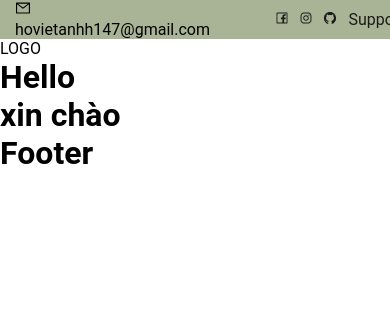
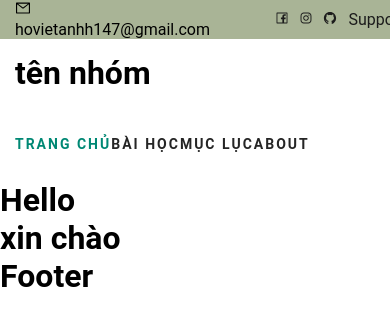
Before and after one commit to AndyAnh174/gdqp-reactjs, a React (Create React App) app: page / in a window 390 px wide. Shown: the top 326 px of the page. Built offline with nearby package versions, Linux system fonts and the light colour scheme.

Commit message:
add responsive and header menu

```diff
--- a/src/pages/users/theme/header/index.js
+++ b/src/pages/users/theme/header/index.js
@@ -1,8 +1,49 @@
-import { memo } from "react";
+import { memo, useState } from "react";
 import "./style.scss";
 import { AiOutlineFacebook, AiOutlineInstagram, AiOutlineGithub, AiOutlineMail } from "react-icons/ai";
+import { ROUTERS } from "utils/router";
+import { Link } from "react-router-dom";
+const Header = () => {
+    const [menus, setMenus] = useState([
+        {
+            name: "Trang chủ",
+            path: ROUTERS.USER.HOME,
+        },
+        {
+            name: "Bài Học",
+            path: ROUTERS.USER.LEARN,
+        },
+        {
+            name: "Mục Lục",
+            path: ROUTERS.USER.TABLE,
+            isShowSubmenu: false,
+            child: [
+                {
 
-const Header = () => {
+                        name: "I.",
+                        path: "",
+
+                },
+                {
+
+                        name: "II.",
+                        path: "",
+
+                },
+                {
+
+                        name: "III.",
+                        path: "",
+
+                },
+            ],
+
+        },
+        {
+            name: "About",
+            path: ROUTERS.USER.ABOUT,
+        },
+    ]);
 
     const handleCopyEmail = () => {
         const email = 'hovietanh147@gmail.com';
@@ -51,11 +92,29 @@ const Header = () => {
                 </div>
             </div>
         </div>
+        <div className="container">
         <div className="row">
             <div className="col-lg-3">
-            LOGO
+                <div className="header-logo">
+                    <h1>tên nhóm</h1>
+                </div>
+            </div>
+            <div className="col-xl-6">
+                <nav className="header-menu">
+                    <ul>
+                        {
+                            menus?.map((menu, menuKey) => (
+                            <li key={menuKey} className={menuKey === 0 ? "active" : ""}>
+
+                                <Link to={menu?.path}>{menu?.name}</Link>
+
+                            </li>
+                            ))}
+                    </ul>
+                </nav>
             </div>
         </div>
+    </div>
 
     </>
     );
--- a/src/pages/users/theme/header/style.scss
+++ b/src/pages/users/theme/header/style.scss
@@ -34,6 +34,42 @@
     }
 }
 
+.header-logo {
+    padding: 15px 0;
+}
+
+.header-menu {
+    padding: 24px 0;
+
+    ul {
+        display: flex;
+        justify-content: space-between;
+
+        li {
+            list-style: none;
+
+            a {
+                text-decoration: none;
+                font-size: 14px;
+                color: map.get($theme-colors, "bold-text");
+                text-transform: uppercase;
+                font-weight: bold;
+                letter-spacing: 2px;
+                transition: all 0.3s;
+                padding: 5px 0;
+                display:block;
+            }
+        }
+
+        .active a{
+            color: map.get($theme-colors, "main");
+
+        }
+    }
+
+}
+
+
 .header-top-left{
 
     ul{
--- a/src/style/pages/_all.scss
+++ b/src/style/pages/_all.scss
@@ -34,11 +34,22 @@ body{
 
 }
 
+@include Responsive($DESKTOP){
+    .col-xl-3{
+        flex: 0 0 25%;
+        max-width: 25%;
+    }
+
+    .col-xl-6{
+        flex: 0 0 50%;
+        max-width: 50%;
+    }
+}
+
 @include Responsive($MEDIUM_DEVICES){
     .col-lg-3{
         flex: 0 0 25%;
         max-width: 25%;
-        background-color: red;
     }
 }
 
--- a/src/style/pages/_theme.scss
+++ b/src/style/pages/_theme.scss
@@ -1,5 +1,6 @@
 //common theme styles
 $theme-colors : (
     "main": #008874,
-    "normal-text": #1c1c1c
+    "normal-text": #1c1c1c,
+    "bold-text": #252525,
 )
--- a/src/utils/router.js
+++ b/src/utils/router.js
@@ -2,5 +2,8 @@ export const ROUTERS = {
     USER: {
         HOME: "",
         PROFILE: "profile-test",
+        LEARN: "bai-hoc",
+        ABOUT: "gioi-thieu",
+        TABLE: "muc-luc",
     },
 };
```
